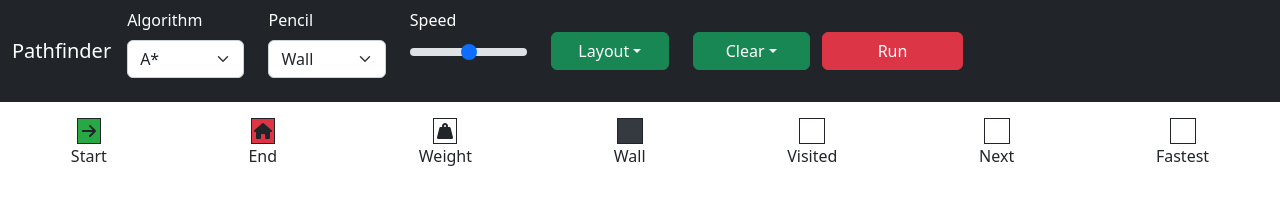
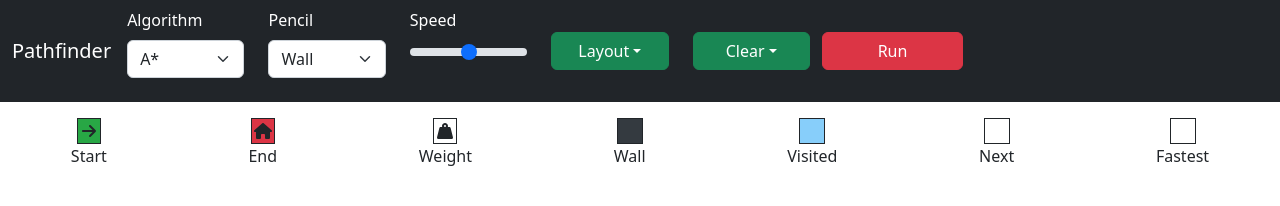
Before and after one commit to 99061142/Pathfinding, a React (Create React App) app in the folder my-app/: page / in a window 1280 px wide. Shown: the top 206 px of the page. Built offline with nearby package versions, Linux system fonts and the light colour scheme.

Commit message:
Added visited background color

```diff
--- a/my-app/src/App.css
+++ b/my-app/src/App.css
@@ -22,3 +22,7 @@
 .wall {
     background-color: #343a40;
 }
+
+.visited {
+    background-color: lightskyblue;
+}
```
